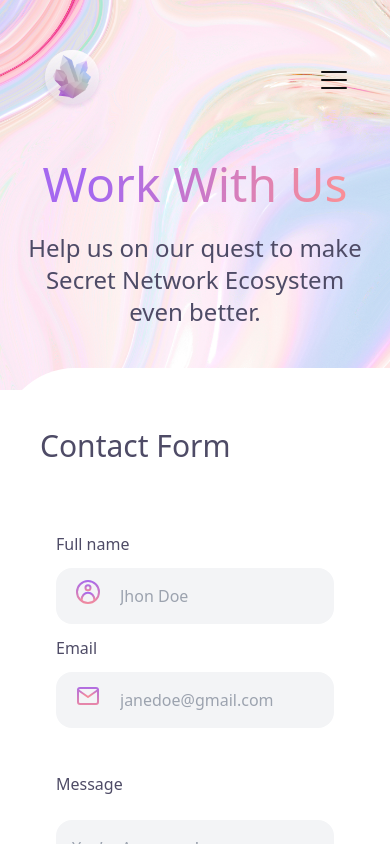
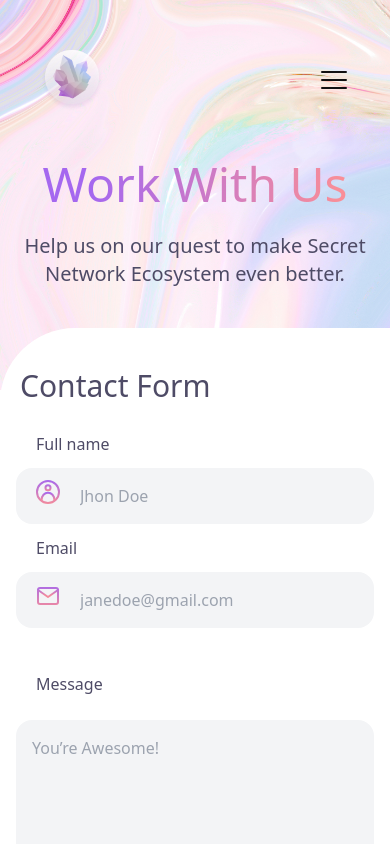
Before and after one commit to marician-net/scgf, a Nuxt app: page /work-with-us in a window 390 px wide. Built offline with nearby package versions, Linux system fonts and the light colour scheme.

Commit message:
fixed bug'

```diff
--- a/components/s-sosmed-contributor.vue
+++ b/components/s-sosmed-contributor.vue
@@ -170,7 +170,6 @@
   },
 };
 </script>
-
 <style>
 .hover-bg-gradient:hover {
   background: linear-gradient(180deg, #a769ec 0%, #f28b9d 100%);
--- a/pages/secret-boxes.vue
+++ b/pages/secret-boxes.vue
@@ -2,7 +2,7 @@
   <div class="flex justify-center w-full flex-wrap pt-40 lg:pt-48 relative">
     <img class="bg-2" src="/bg2.jpg" alt="Bg 1" style="z-index: -1" />
     <main class="w-full z-10 relative">
-      <div class="w-full lg:w-4/6 mx-auto glass-card p-10">
+      <div class="w-full lg:w-4/6 mx-auto glass-card lg:p-10">
         <div class="flex w-full flex-wrap">
           <h1 class="text-3xl lg:text-5xl text-black p-10">Secret Boxes</h1>
           <div class="w-full p-10 pt-0">
@@ -25,7 +25,7 @@
                   speed="1"
                   loop
                   autoplay
-                  class="w-2/3 lg:w-full lg:pr-20 mx-auto pl-24 lg:pl-0"
+                  class="w-2/3 lg:w-full lg:pr-20 mx-auto pl-10 lg:pl-0"
                 ></lottie-player>
               </div>
               <div class="w-full lg:w-3/4 mt-10">
@@ -112,7 +112,7 @@
                   speed="1"
                   loop
                   autoplay
-                  class="w-2/3 lg:w-full lg:pr-20 mx-auto pl-24 lg:pl-0"
+                  class="w-2/3 lg:w-full lg:pr-20 mx-auto pl-10 lg:pl-0"
                 ></lottie-player>
               </div>
               <div class="w-full lg:w-3/4 mt-10">
@@ -200,7 +200,7 @@
                   speed="1"
                   loop
                   autoplay
-                  class="w-2/3 lg:w-full lg:pr-20 mx-auto pl-24 lg:pl-0"
+                  class="w-2/3 lg:w-full lg:pr-20 mx-auto pl-10 lg:pl-0"
                 ></lottie-player>
               </div>
               <div class="w-full lg:w-3/4 mt-10">
--- a/pages/work-with-us.vue
+++ b/pages/work-with-us.vue
@@ -17,13 +17,13 @@
           <span class="text-gradient">Work With Us </span>
         </h1>
         <br />
-        <p class="text-2xl mx-auto text-center desc px-5 lg:px-20">
+        <p class="text-xl lg:text-2xl mx-auto text-center desc px-5 lg:px-20">
           Help us on our quest to make Secret Network Ecosystem even better.
         </p>
       </div>
       <div class="w-full lg:w-11/12 mx-auto glass-card-white bg-white mt-10">
-        <div class="flex w-full flex-wrap p-10 lg:p-20">
-          <h1 class="w-full my-5 mb-10 text-3xl lg:text-4xl text-black">
+        <div class="flex w-full flex-wrap p-0 lg:p-20">
+          <h1 class="w-full px-5 mt-10 text-3xl lg:text-4xl text-black">
             Contact Form
           </h1>
           <div class="w-full lg:w-2/5 flex flex-wrap items-between p-4">
@@ -93,7 +93,7 @@
                   </linearGradient>
                 </defs>
               </svg>
-              <label class="w-full my-3" for="fullname">Full name</label>
+              <label class="w-full my-3 px-5" for="fullname">Full name</label>
               <input
                 v-model="fullname"
                 type="text"
@@ -150,7 +150,7 @@
                 </defs>
               </svg>
 
-              <label class="w-full my-3" for="email">Email</label>
+              <label class="w-full my-3 px-5" for="email">Email</label>
               <input
                 v-model="email"
                 type="email"
@@ -161,7 +161,7 @@
           </div>
 
           <div class="w-full lg:w-3/5 flex flex-wrap p-4">
-            <label class="w-full my-3" for="message">Message</label>
+            <label class="w-full my-3 px-5" for="message">Message</label>
             <textarea
               placeholder="You’re Awesome!"
               v-model="message"
@@ -185,9 +185,10 @@
                   hover:text-pink-600
                   opacity-50
                   hover:opacity-1
+                  hover:font-bold
                 "
                 :class="
-                  service == 'React Frontend' ? 'bg-pink-200 text-pink-600 opacity-1' : ''
+                  service == 'React Frontend' ? 'bg-pink-200 text-pink-600 opacity-1 font-bold' : ''
                 "
                 @click="service = 'React Frontend'"
               >
@@ -205,9 +206,11 @@
                   hover:text-pink-600
                   opacity-50
                   hover:opacity-1
+                  hover:font-bold
+
                 "
                 :class="
-                  service == 'UX Research' ? 'bg-pink-200 text-pink-600 opacity-1' : ''
+                  service == 'UX Research' ? 'bg-pink-200 text-pink-600 opacity-1 font-bold' : ''
                 "
                 @click="service = 'UX Research'"
               >
@@ -225,10 +228,11 @@
                   hover:text-pink-600
                   opacity-50
                   hover:opacity-1
+                  hover:font-bold
                 "
                 :class="
                   service == 'Content Creator'
-                    ? 'bg-pink-200 text-pink-600 opacity-1'
+                    ? 'bg-pink-200 text-pink-600 opacity-1 font-bold'
                     : ''
                 "
                 @click="service = 'Content Creator'"
@@ -247,10 +251,12 @@
                   hover:text-pink-600
                   opacity-50
                   hover:opacity-1
+                  hover:font-bold
+
                 "
                 :class="
                   service == 'Graphic Designer'
-                    ? 'bg-pink-200 text-pink-600 opacity-1'
+                    ? 'bg-pink-200 text-pink-600 opacity-1 font-bold'
                     : ''
                 "
                 @click="service = 'Graphic Designer'"
@@ -269,8 +275,10 @@
                   hover:text-pink-600
                   opacity-50
                   hover:opacity-1
+                  hover:font-bold
+
                 "
-                :class="service == 'Other' ? 'bg-pink-200 text-pink-600 opacity-1' : ''"
+                :class="service == 'Other' ? 'bg-pink-200 text-pink-600 opacity-1 font-bold' : ''"
                 @click="service = 'Other'"
               >
                 Other
@@ -278,7 +286,7 @@
             </ul>
           </div>
           <button
-            class="mx-auto bg-pink-400 text-white rounded-3xl px-20 py-3 mt-10"
+            class="mx-auto bg-pink-400 text-white rounded-3xl px-20 py-3 mt-10 mb-20 w-5/6 lg:w-auto"
           >
             Send
           </button>
```
